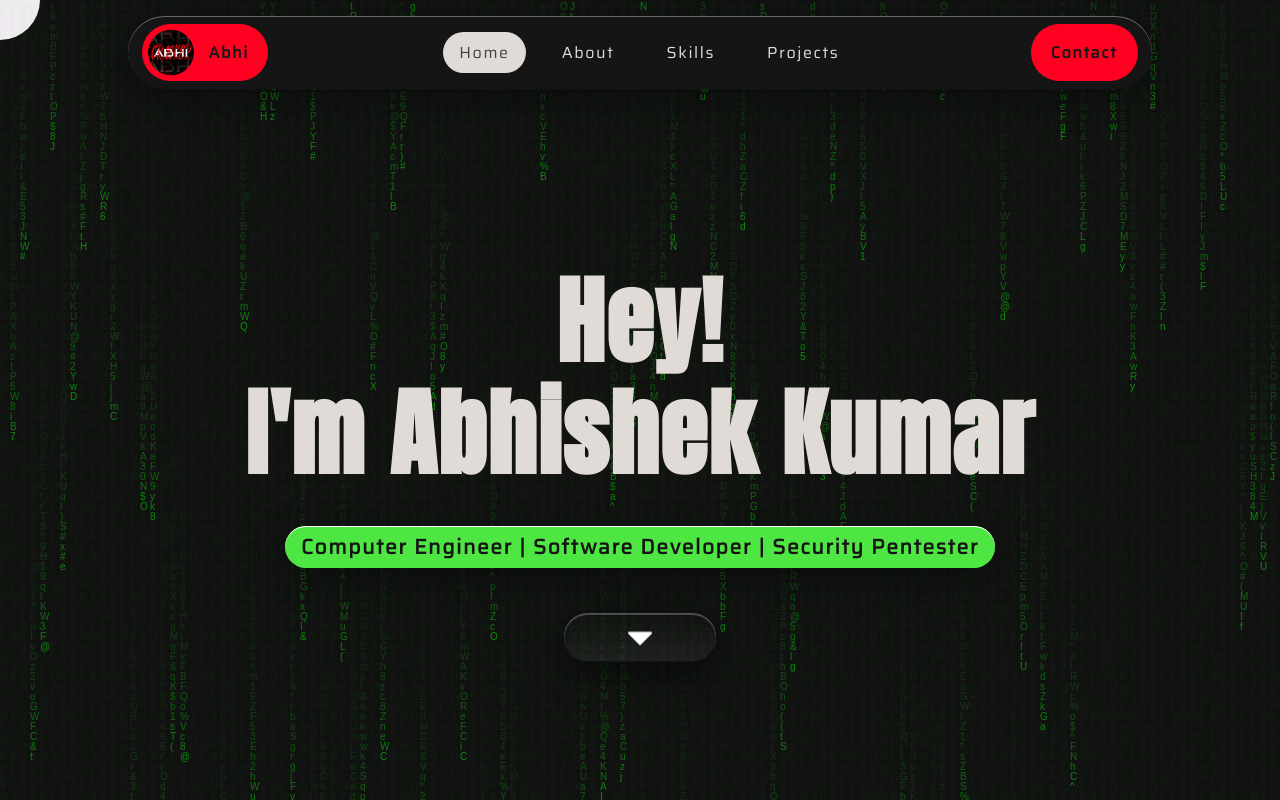
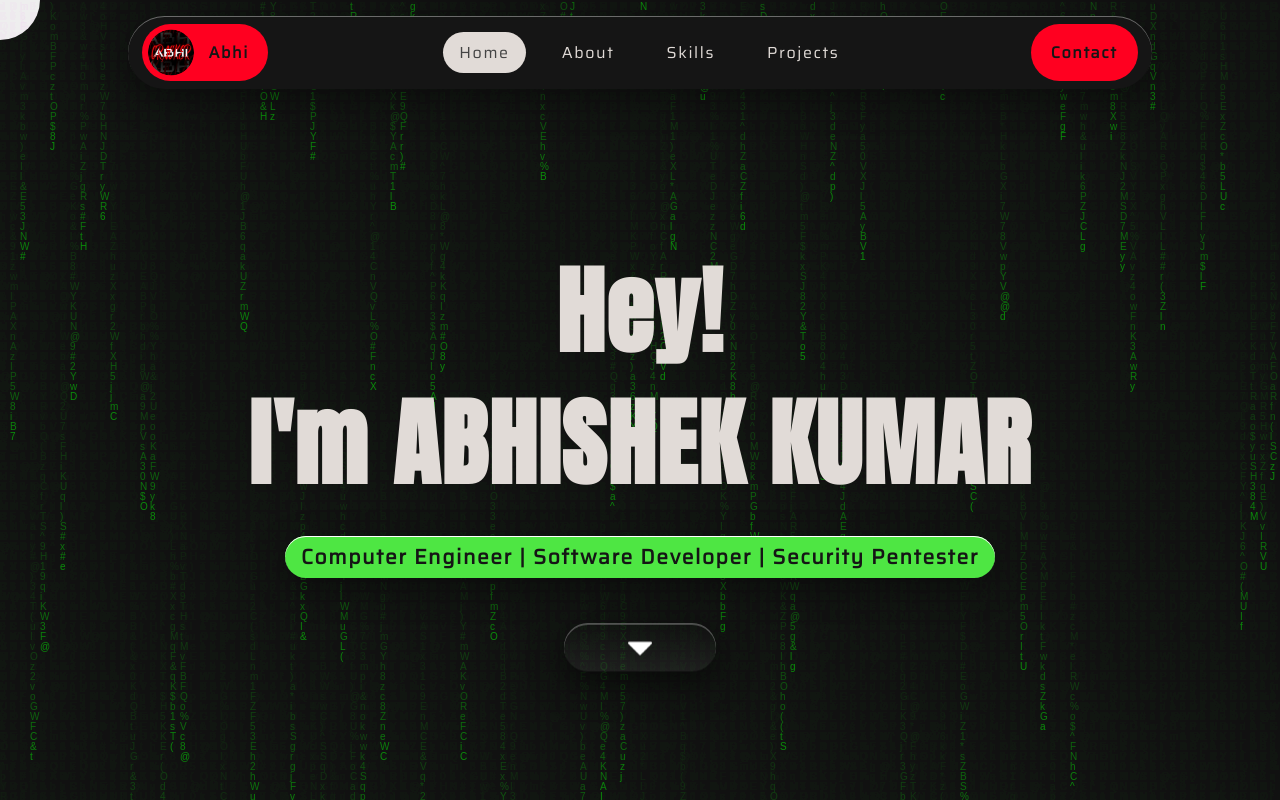
Before and after one commit to AbhiCrackerOfficial/My-Portfolio-Website, a React (Create React App) app: page / in a window 1280 px wide. Built offline with nearby package versions, Linux system fonts and the light colour scheme; a web font is replaced by a local one.

Commit message:
MInor Fixes/Changes

```diff
--- a/src/components/Navbar/navbar.css
+++ b/src/components/Navbar/navbar.css
@@ -188,7 +188,7 @@ nav button {
     display: flex;
 }
 
-@media screen and (max-width: 370px) {
+@media screen and (max-width: 378px) {
     nav {
         width: 95vw;
     }
--- a/src/pages/Home/home.css
+++ b/src/pages/Home/home.css
@@ -47,7 +47,6 @@
     box-shadow: inset 0 1px #ffffff, 0 10px 35px #00000050;
     /* make the text unselectable */
 }
-
 
 @media screen and (max-width: 912px) {
 
--- a/src/pages/Home/home.js
+++ b/src/pages/Home/home.js
@@ -6,7 +6,11 @@ function Home() {
     return (
         <div className="HeroSec">
             <h1>
-                Hey! <br></br> I'm Abhishek Kumar
+                Hey!
+            </h1>
+            <br/>
+            <h1>
+                I'm ABHISHEK KUMAR
             </h1>
             <br></br>
             <p>Computer Engineer | Software Developer | Security Pentester</p>
```
